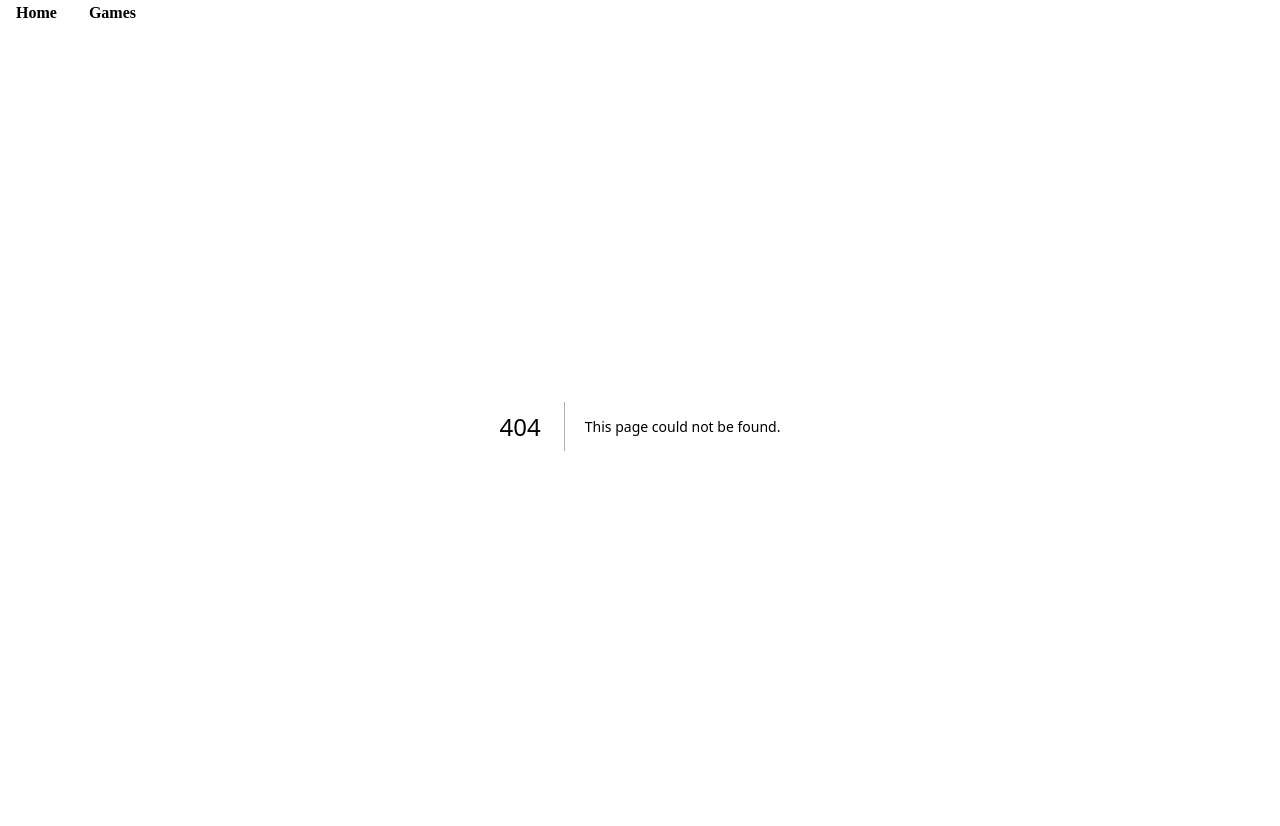
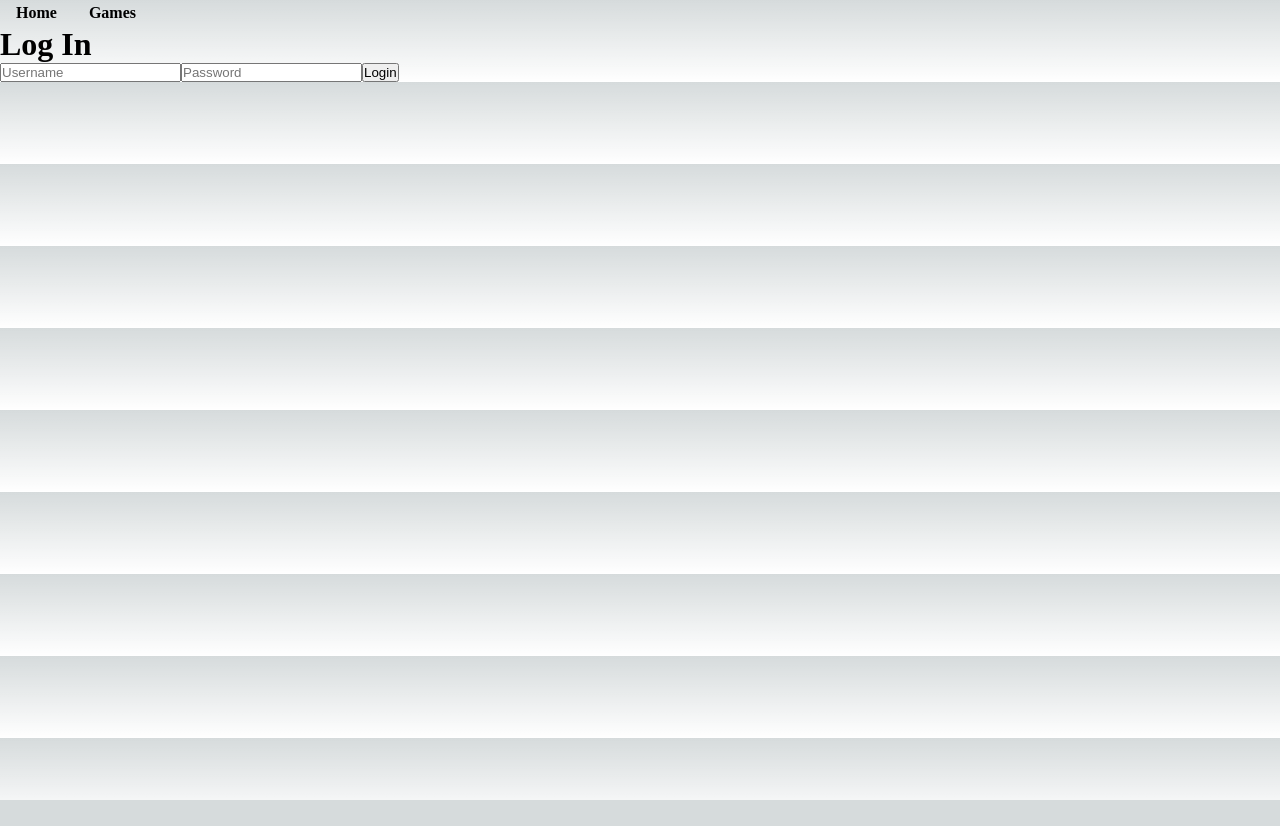
Before and after one commit to KjartanOli/vfor-h2, a Next.js app: page /login in a window 1280 px wide. Before the commit this address had no page. After the commit the page ends 800 px from the top, so only its background shows below. Built offline with nearby package versions, Linux system fonts and the light colour scheme.

Commit message:
Add login page

```diff
--- /dev/null
+++ b/src/app/login/page.tsx
@@ -0,0 +1,8 @@
+import { LoginForm } from "../ui/forms/LoginForm";
+
+export default function Page() {
+  return (<main>
+            <h1>Log In</h1>
+            <LoginForm></LoginForm>
+          </main>)
+}
--- /dev/null
+++ b/src/app/ui/forms/LoginForm.tsx
@@ -0,0 +1,32 @@
+import { post } from "@/lib/api";
+import { cookies } from "next/headers";
+import { redirect } from "next/navigation";
+
+export async function login(data: FormData) {
+  const username = data.get('username')
+  const password = data.get('password')
+
+  const response = await post('login', { username, password });
+
+  if (!response.ok)
+    throw new Error('Network error')
+
+  const token = (await response.json()).token;
+
+  if (!token)
+    throw new Error('Error');
+
+  cookies().set('SESSION', token)
+  redirect('/');
+}
+
+
+export function LoginForm() {
+  return (
+    <form action={login}>
+      <input type="text" name="username" placeholder="Username" required />
+      <input type="password" name="password" placeholder="Password" required />
+      <button type="submit">Login</button>
+    </form>
+  )
+}
```
